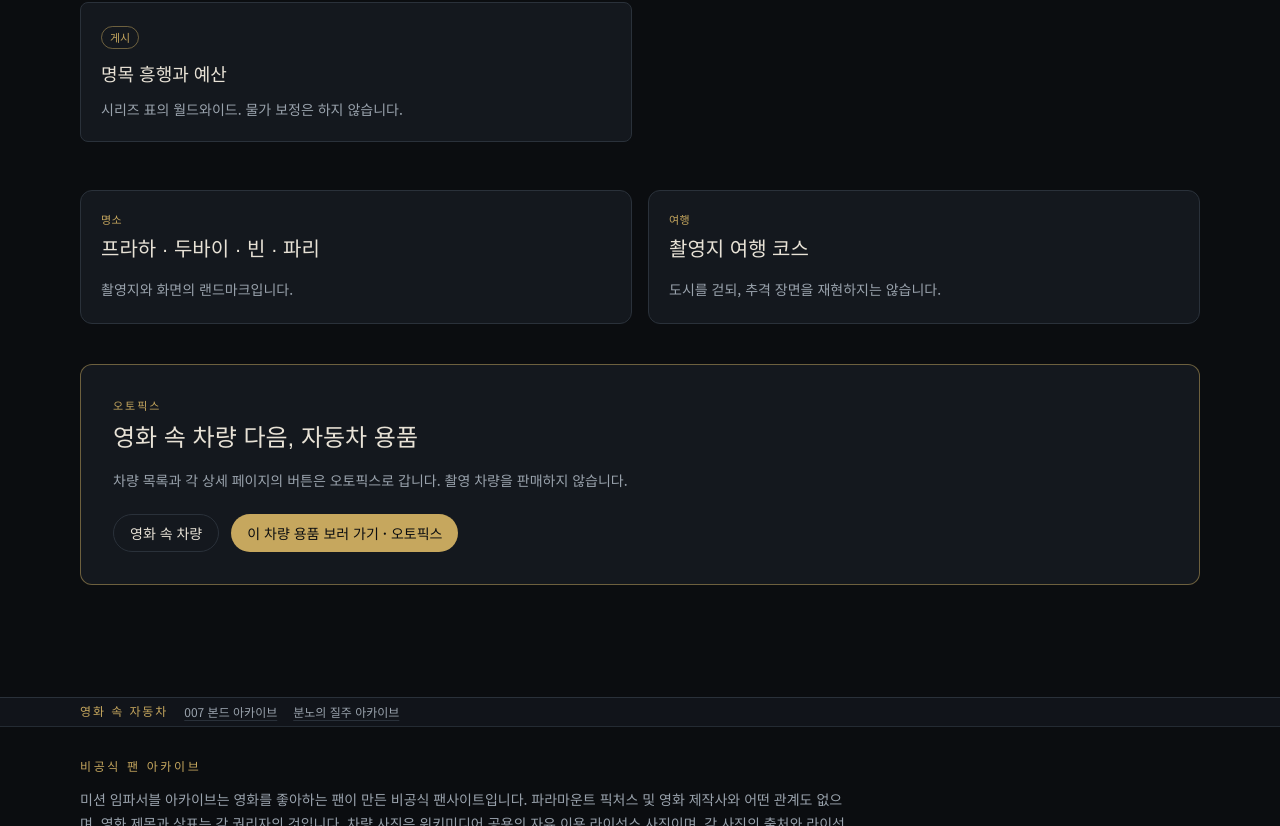
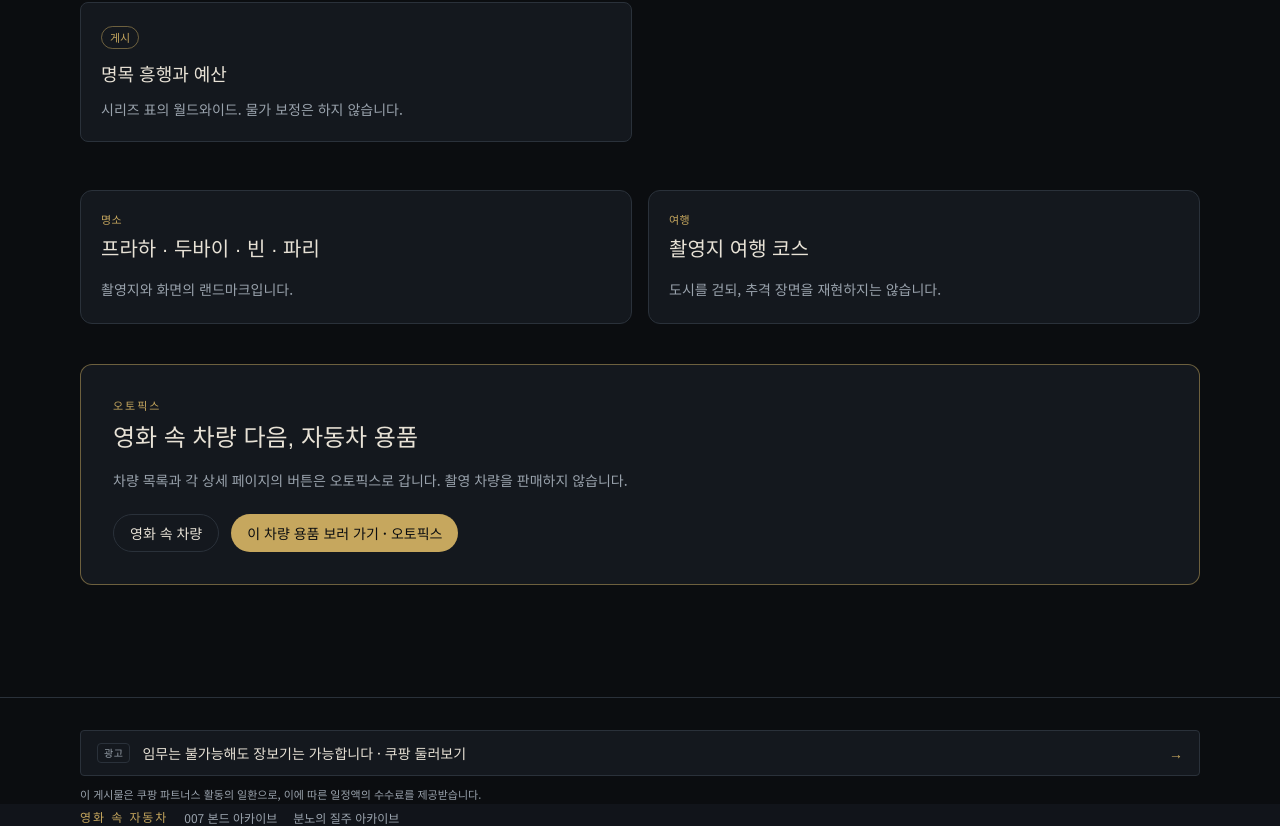
Before and after one commit to eomjinseong-art/mi-archive, a Next.js app: page / in a window 1280 px wide. Shown: the part 11174-12000 px from the top of the page. Built offline with nearby package versions, Linux system fonts and the light colour scheme; no server answers.

Commit message:
feat: 하단 쿠팡 파트너스 배너 추가 (#6)
푸터에 쿠팡 파트너스 광고 배너(광고 라벨·공정위 고지 포함)를 추가합니다. rel=sponsored noopener noreferrer nofollow, 새 탭.

```diff
--- /dev/null
+++ b/components/CoupangBanner.tsx
@@ -0,0 +1,26 @@
+const COUPANG_PARTNERS_URL = "https://link.coupang.com/a/hsdzLh1vB6";
+
+/** 하단 쿠팡 파트너스 배너 (광고). 링크는 수익 추적용이므로 수정하지 마세요. */
+export function CoupangBanner({ className = "" }: { className?: string }) {
+  return (
+    <aside aria-label="광고" className={`mx-auto max-w-6xl px-4 pt-8 ${className}`}>
+      <a
+        href={COUPANG_PARTNERS_URL}
+        target="_blank"
+        rel="sponsored noopener noreferrer nofollow"
+        className="flex items-center gap-3 rounded-sm border border-line bg-card px-4 py-3 text-sm text-paper transition-colors hover:border-gold hover:text-gold"
+      >
+        <span className="shrink-0 rounded-sm border border-line px-1.5 py-0.5 text-[10px] tracking-wider text-muted">
+          광고
+        </span>
+        <span className="min-w-0 flex-1">임무는 불가능해도 장보기는 가능합니다 · 쿠팡 둘러보기</span>
+        <span aria-hidden="true" className="shrink-0 text-gold">
+          →
+        </span>
+      </a>
+      <p className="mt-2 text-[11px] leading-5 text-muted">
+        이 게시물은 쿠팡 파트너스 활동의 일환으로, 이에 따른 일정액의 수수료를 제공받습니다.
+      </p>
+    </aside>
+  );
+}
--- a/components/Footer.tsx
+++ b/components/Footer.tsx
@@ -1,3 +1,4 @@
+import { CoupangBanner } from "@/components/CoupangBanner";
 import Link from "next/link";
 import { ArchiveNetworkStrip } from "@/components/ArchiveNetworkStrip";
 import { AUTOPIX_LABEL, FAN_DISCLAIMER, autopixUrl } from "@/lib/site";
@@ -7,6 +8,7 @@
 export function Footer() {
   return (
     <footer className="mt-16 border-t border-line">
+      <CoupangBanner />
       <ArchiveNetworkStrip medium="footer" />
       <div className="mx-auto max-w-6xl px-4 py-8 text-sm leading-6 text-muted">
         <h2 className="font-serif text-xs tracking-[0.22em] text-gold">
```
